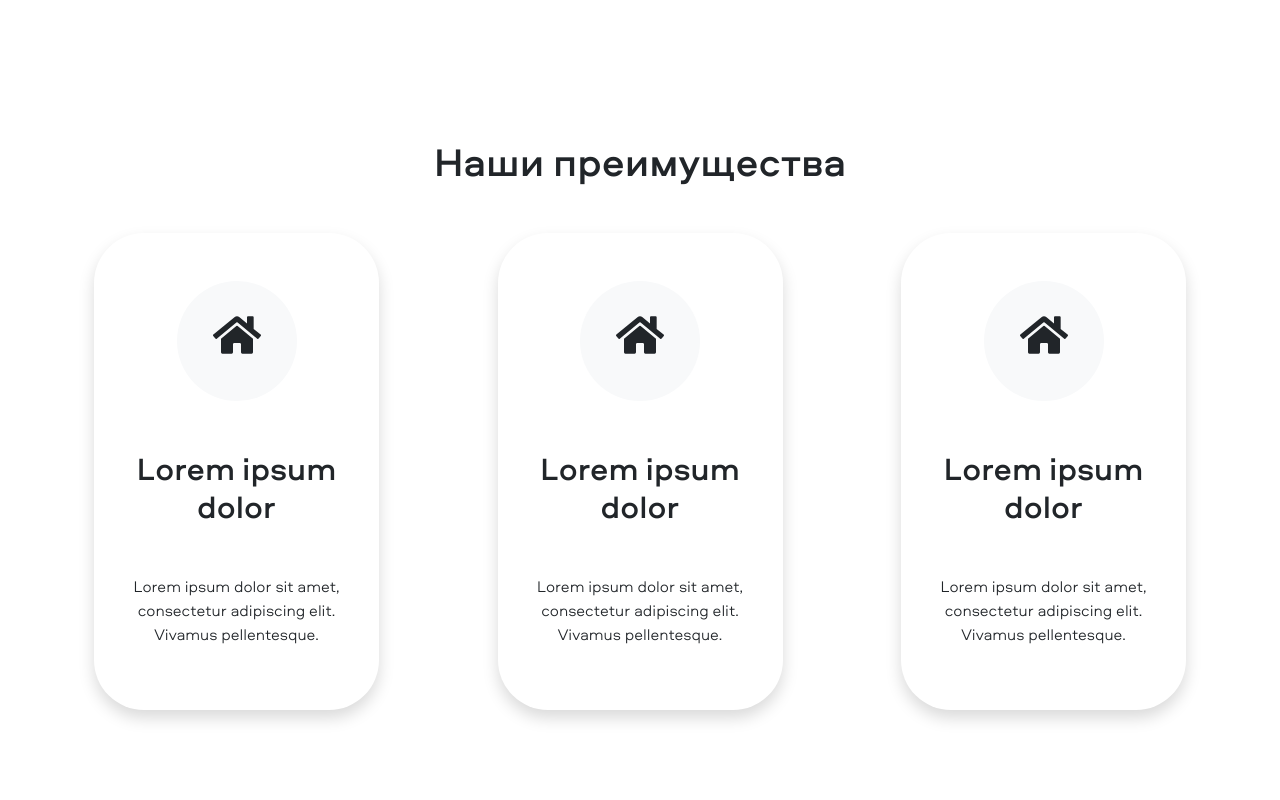
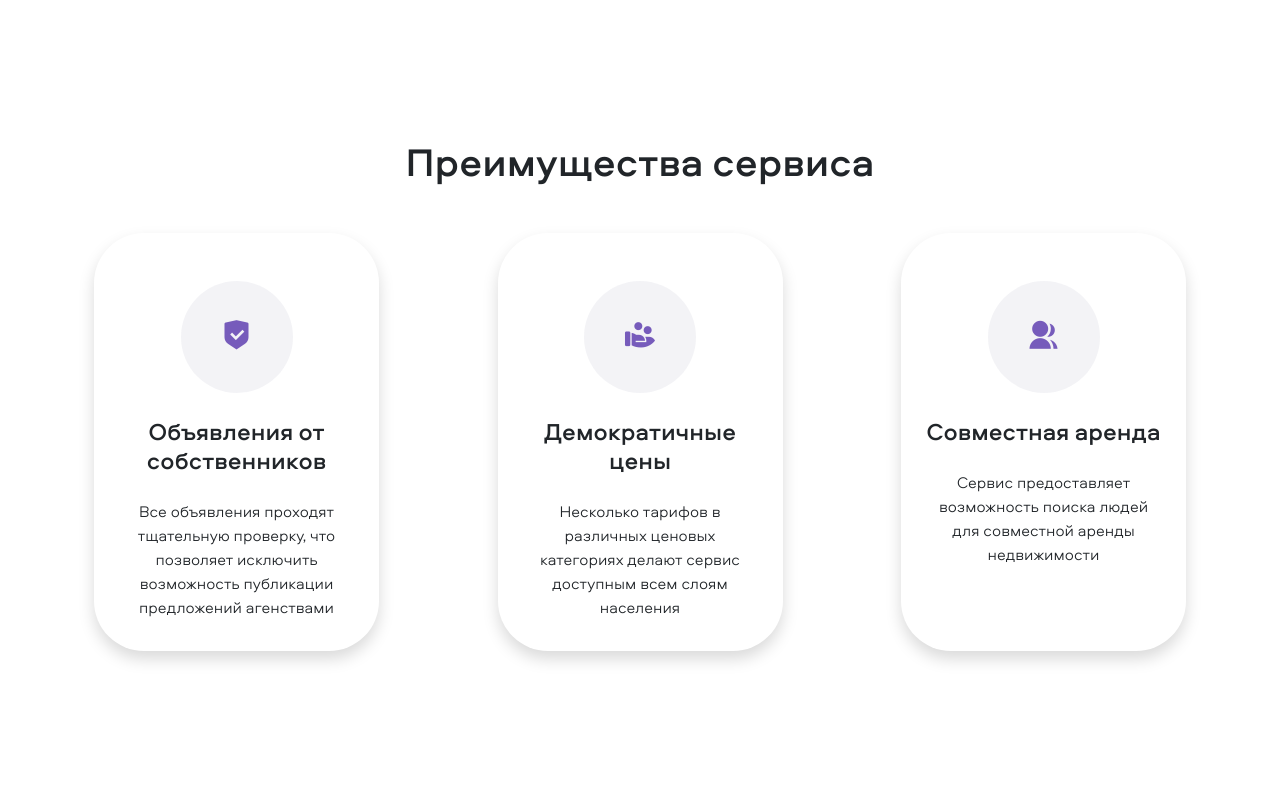
Before and after one commit to honeyshi/RealEstateAgency, a React (Create React App) app: page / in a window 1280 px wide. Shown: the part 740-1540 px from the top of the page. Built offline with nearby package versions, Linux system fonts and the light colour scheme.

Commit message:
Change advantage component style

```diff
--- a/src/app/navbarPages/startPage/sections/advantagesSection.tsx
+++ b/src/app/navbarPages/startPage/sections/advantagesSection.tsx
@@ -1,33 +1,34 @@
+import { Container, RemixIcon, Row, Section, TextField } from 'shared/base';
+
+import { Advantage } from 'pageParts/advantage';
 import React from 'react';
-import { Container, Icon, Row, Section, TextField } from 'shared/base';
-import { Advantage } from 'pageParts/advantage';
 
-type SizeType = string;
-
-const size: SizeType = '3rem';
+const Icon: React.FC<{ name: string }> = ({ name }) => {
+  return <RemixIcon name={name} styleType="fill" className="advantage-icon" />;
+};
 
 export const AdvantagesSection: React.FC = () => {
   return (
     <Section>
       <Container nonFluid>
         <TextField center tag="h1" mb="5">
-          Наши преимущества
+          Преимущества сервиса
         </TextField>
         <Row justifyContent="between">
           <Advantage
-            header="Lorem ipsum dolor"
-            description="Lorem ipsum dolor sit amet, consectetur adipiscing elit. Vivamus pellentesque.">
-            <Icon name="home" style={{ height: size, width: size }} />
+            header="Объявления от собственников"
+            description="Все объявления проходят тщательную проверку, что позволяет исключить возможность публикации предложений агенствами">
+            <Icon name="shield-check" />
           </Advantage>
           <Advantage
-            header="Lorem ipsum dolor"
-            description="Lorem ipsum dolor sit amet, consectetur adipiscing elit. Vivamus pellentesque.">
-            <Icon name="home" style={{ height: size, width: size }} />
+            header="Демократичные цены"
+            description="Несколько тарифов в различных ценовых категориях делают сервис доступным всем слоям населения">
+            <Icon name="hand-coin" />
           </Advantage>
           <Advantage
-            header="Lorem ipsum dolor"
-            description="Lorem ipsum dolor sit amet, consectetur adipiscing elit. Vivamus pellentesque.">
-            <Icon name="home" style={{ height: size, width: size }} />
+            header="Совместная аренда"
+            description="Сервис предоставляет возможность поиска людей для совместной аренды недвижимости">
+            <Icon name="group" />
           </Advantage>
         </Row>
       </Container>
--- /dev/null
+++ b/src/pageParts/advantage.scss
@@ -0,0 +1,12 @@
+@import 'shared/base/utils/styleVariables';
+
+.advantage-icon-container {
+  padding: 1.875rem;
+  height: 7rem;
+  width: 7rem;
+  background-color: rgba(192, 194, 209, 0.2);
+  .advantage-icon {
+    color: $accent-color;
+    font-size: xx-large;
+  }
+}
--- a/src/pageParts/advantage.tsx
+++ b/src/pageParts/advantage.tsx
@@ -1,5 +1,8 @@
+import './advantage.scss';
+
+import { Block, Column, Flexbox, TextField } from 'shared/base';
+
 import React from 'react';
-import { Block, Column, Flexbox, TextField } from 'shared/base';
 
 interface IAdvantageProps {
   header: string;
@@ -8,20 +11,15 @@ interface IAdvantageProps {
 
 export const Advantage: React.FC<IAdvantageProps> = ({ header, description, children }) => {
   return (
-    <Column size={3} rounded="50" py="5" px="3" mx="4" mb="5" className="shadow">
+    <Column size={3} rounded="50" pt="5" pb="3" px="3" mx="4" mb="5" className="shadow">
       <Flexbox vertical alignItems="center">
-        <Block
-          rounded="circle"
-          bg="light"
-          mb="5"
-          style={{ height: '7.5rem', width: '7.5rem' }}
-          className="text-center icon-container">
+        <Block rounded="circle" mb="4" className="text-center advantage-icon-container">
           {children}
         </Block>
-        <TextField center tag="h2" mb="5">
+        <TextField center tag="h4" mb="4">
           {header}
         </TextField>
-        <TextField center>{description}</TextField>
+        <TextField center mx="3">{description}</TextField>
       </Flexbox>
     </Column>
   );
--- a/src/shared/composite/navbar.scss
+++ b/src/shared/composite/navbar.scss
@@ -1,16 +1,24 @@
 @import '~bootstrap/scss/_functions';
 @import '~bootstrap/scss/_variables';
 @import '~bootstrap/scss/mixins/_breakpoints';
+@import 'shared/base/utils/styleVariables';
 
 .navbar {
   flex-direction: column;
   .navbar-brand {
     font-family: 'Pacifico', cursive;
   }
-}
-
-.collapse:not(.show) {
-  display: none !important;
+  &.collapse:not(.show) {
+    display: none !important;
+  }
+  .navbar-nav {
+    .nav-link {
+      color: $light-color;
+      &:hover {
+        color: $accent-color-hover;
+      }
+    }
+  }
 }
 
 @include media-breakpoint-down(lg) {
--- a/src/shared/composite/navbar.tsx
+++ b/src/shared/composite/navbar.tsx
@@ -1,12 +1,13 @@
-import classNames from 'classnames';
+import './navbar.scss';
+
+import { Button, Container, Flexbox, Icon, RemixIcon, TextField } from 'shared/base';
 import React, { useState } from 'react';
+
 import { Link } from 'react-router-dom';
-import { Button, Container, Flexbox, Icon, RemixIcon, TextField } from 'shared/base';
 import { NavbarLeft } from 'shared/composite/navbarLeft';
 import { NavbarRight } from 'shared/composite/navbarRight';
 import { NavbarSmall } from 'shared/composite/navbarSmall';
-
-import './navbar.scss';
+import classNames from 'classnames';
 
 export const Navbar: React.FC = () => {
   const [show, setShow] = useState<boolean>(false);
@@ -14,7 +15,7 @@ export const Navbar: React.FC = () => {
   const smallNavbarClasses = classNames('navbar-small collapse', { show: show });
   const buttonClasses = classNames('navbar-toggler', { collapsed: !show });
   return (
-    <nav className="navbar navbar-expand-lg navbar-light fixed-top bg-light">
+    <nav className="navbar navbar-expand-lg fixed-top bg-white">
       <Container nonFluid>
         <Link to="/" className="navbar-brand text-accent">
           <Flexbox>
--- a/src/shared/composite/navbarLeft.tsx
+++ b/src/shared/composite/navbarLeft.tsx
@@ -1,11 +1,11 @@
+import { NavbarContainer, NavbarItem } from 'shared/base';
 import React, { useMemo, useState } from 'react';
-import { NavbarContainer, NavbarItem } from 'shared/base';
 
 const navbarItems = [
   { text: 'Объявления', to: '/flats', key: 'navbar-flats' },
   { text: 'На карте', to: '/flats-map', key: 'navbar-flats-map' },
   { text: 'Тарифы', to: '/rates', key: 'navbar-rates' },
-  { text: 'Поиск сожителей', to: '/search-roommates', key: 'navbar-search-roommates' },
+  { text: 'Поиск соарендаторов', to: '/search-roommates', key: 'navbar-search-roommates' },
 ];
 
 export const NavbarLeft: React.FC = () => {
--- a/src/style.scss
+++ b/src/style.scss
@@ -35,10 +35,6 @@ body {
   border-top-right-radius: 3.125rem !important;
 }
 
-.icon-container {
-  padding: 1.875rem;
-}
-
 a:hover {
   text-decoration: none;
 }
```
